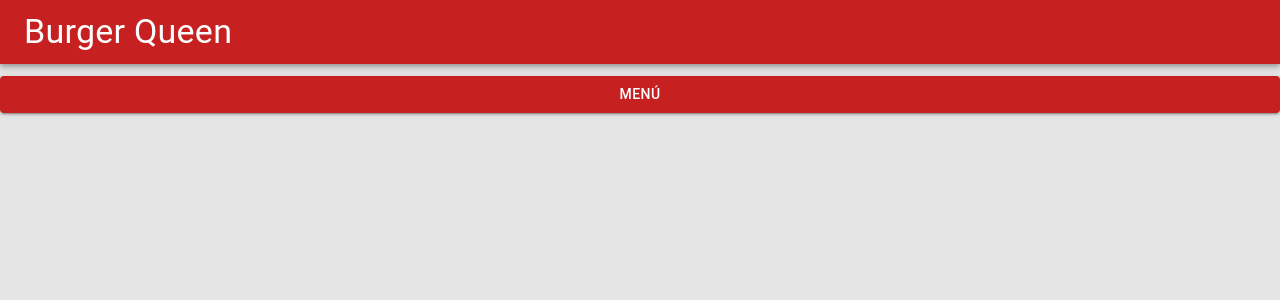
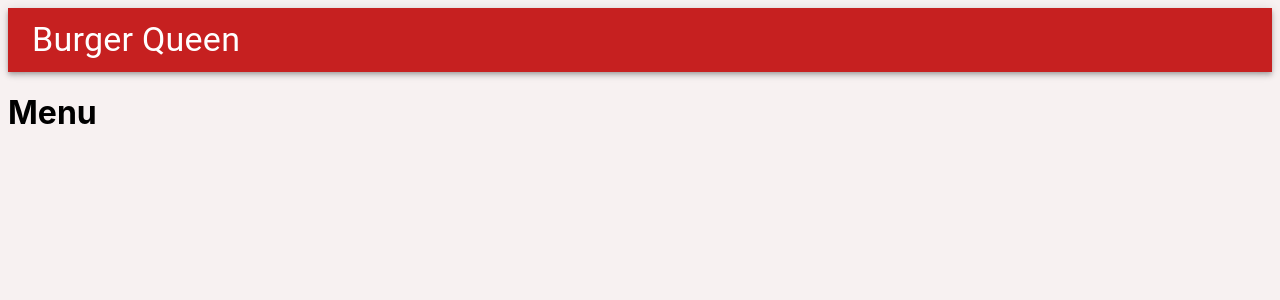
Before and after one commit to Laboratoria/BOG002-burger-queen, a React (Create React App) app: page /mesero in a window 1280 px wide. Shown: the top 300 px of the page. Built offline with nearby package versions, Linux system fonts and the light colour scheme; the HTML template or start-up script is replaced by a standard one.

Commit message:
empezando maquetacion vista mesero

```diff
--- /dev/null
+++ b/public/menu.json
@@ -0,0 +1,62 @@
+[{
+  "desayuno": {
+    "Café americano": {
+      "precio": 5
+    },
+    "Café con leche": {
+      "precio": 7
+    },
+    "Sandwich de jamón y queso": {
+      "precio": 10
+    },
+    "Jugo de frutas natural": {
+      "precio": 7
+    }
+  },
+  "almuerzo": {
+      "Hamburguesa simple": {
+        "precio": 10,
+        "proteina1": "pollo",
+        "proteina2": "carne",
+        "proteina3": "vegetariana"
+      },
+
+      "Hamburguesa doble": {
+        "precio": 15,
+        "proteina1": "pollo",
+        "proteina2": "carne",
+        "proteina3": "vegetariana"
+      }
+  },
+  "extras":{
+      "huevo":{
+          "precio": 1
+      },
+      "queso":{
+          "precio": 1
+      }
+  },
+    "acompañamientos":{
+      "Papas fritas" : {
+        "precio" : 5
+      },
+      "Aros de cebolla" : {
+        "price" : 5
+      }
+  },
+    "bebidas" : {
+      "Agua 500ml" : {
+        "precio" : 5
+      },
+      "Agua 750ml" : {
+        "precio" : 7
+      },
+      "Gaseosa 500ml" : {
+        "precio" : 7
+      },
+      "Gaseosa 750ml" : {
+        "precio" : 10
+      }
+    }
+  }
+]
--- a/src/App.Styles.js
+++ b/src/App.Styles.js
@@ -23,10 +23,7 @@
       backgroundColor: "#C62020",
     marginTop: "12px"
   },
-  rootM: {
-    backgroundColor: "#E5E5E5",
-    height: "100vh",
-  },
+
   form: {
     '& .MuiFormControl-form':{
       with: "90%",
@@ -34,10 +31,13 @@
     },
     flex:{
     display: "flex",
+    flexDirection:"row",
     justifyContent: "space-evenly",
     alignItems: "center",
-
-    }
+    },
+input:{
+  marginTop: "12px"
+}
 
 
     },
--- a/src/Componentes/FormMenu.jsx
+++ b/src/Componentes/FormMenu.jsx
@@ -3,15 +3,20 @@
 import Input from "../Controles/Input";
 
 
+
+
 const FormMenu = () => {
 
   return (
+    <div>
 
       <Form>
         <Input  label="Cliente" Name="cliente" />
 
         <Input  label="Mesa" Name="mesa" />
       </Form>
+      </div>
+
 
   );
 };
--- /dev/null
+++ b/src/Componentes/ListaMenu.jsx
@@ -0,0 +1,36 @@
+import React, { useState, useEffect } from "react";
+
+const ListaMenu = () => {
+  const [desayuno, setDesayuno] = useState([]);
+
+
+  useEffect(() => {
+    data();
+  }, []);
+  const data =() => {
+    fetch('./menu.json').then(response => {
+    console.log(response);
+    return response.json();
+  }).then(data => {
+    // Work with JSON data here
+    console.log(data);
+  }).catch(err => {
+    // Do something for an error here
+
+  });
+}
+
+  return (
+    <div>
+      <h1>Menu</h1>
+      <ul>
+        {desayuno.map(item =>(
+          <li  key="item.id">{item.name}</li>
+        ))}
+      </ul>
+
+    </div>
+  );
+};
+
+export default ListaMenu;
--- a/src/Componentes/Menu.jsx
+++ b/src/Componentes/Menu.jsx
@@ -1,10 +1,7 @@
-import React from 'react'
-import FormMenu from './FormMenu'
+import ListaMenu from "../Componentes/ListaMenu"
 
-export default function Menu (){
+export const Menu = () => {
     return (
-        <FormMenu />
-
-
+       <div></div>
     )
 }
--- a/src/index.css
+++ b/src/index.css
@@ -1,5 +1,5 @@
 body {
-  margin: 0;
+  background-color:rgb(247, 241, 241);
   font-family: -apple-system, BlinkMacSystemFont, 'Segoe UI', 'Roboto', 'Oxygen',
     'Ubuntu', 'Cantarell', 'Fira Sans', 'Droid Sans', 'Helvetica Neue',
     sans-serif;
--- a/src/views/Cocina.jsx
+++ b/src/views/Cocina.jsx
@@ -1,10 +1,10 @@
 import Header from '../layout/Header';
-import Styles from "../App.Styles"
+
 
 const Cocina = () => {
-    const classes = Styles();
+
     return (
-        <div>
+        <div >
         <Header />
         </div>
     )
--- a/src/views/Inicio.jsx
+++ b/src/views/Inicio.jsx
@@ -8,7 +8,7 @@
  const Inicio  = () => {
   const classes = Styles();
   return (
-        <div className={classes.root}>
+        <div >
         <Link to="/mesero">
           <Button
             variant="contained"
--- a/src/views/Mesero.jsx
+++ b/src/views/Mesero.jsx
@@ -1,27 +1,20 @@
-import React, { useState } from "react";
-import { Button } from "@material-ui/core";
+
+import ListaMenu from "../Componentes/ListaMenu";
 import Header from "../layout/Header";
-import Styles from "../App.Styles";
-import Menu from "../Componentes/Menu";
+
+
+
 
 export default function Mesero() {
-  const classes = Styles();
-  const [condition, setCondition] = useState(false);
+
   return (
-    <div containder className={classes.rootM}>
+    <div>
       <Header />
+      <ListaMenu />
 
-      <Button
-        onClick={() => setCondition(!condition)}
-        variant="contained"
-        color="primary"
-        fullWidth
-        className={classes.button}
-      >
-        {" "}
-        Menú
-      </Button>
-      {condition && <Menu />}
+
+
+
     </div>
   );
 }
```
Also changed, not shown: src/menu.json (deleted, +0 -62 lines).
